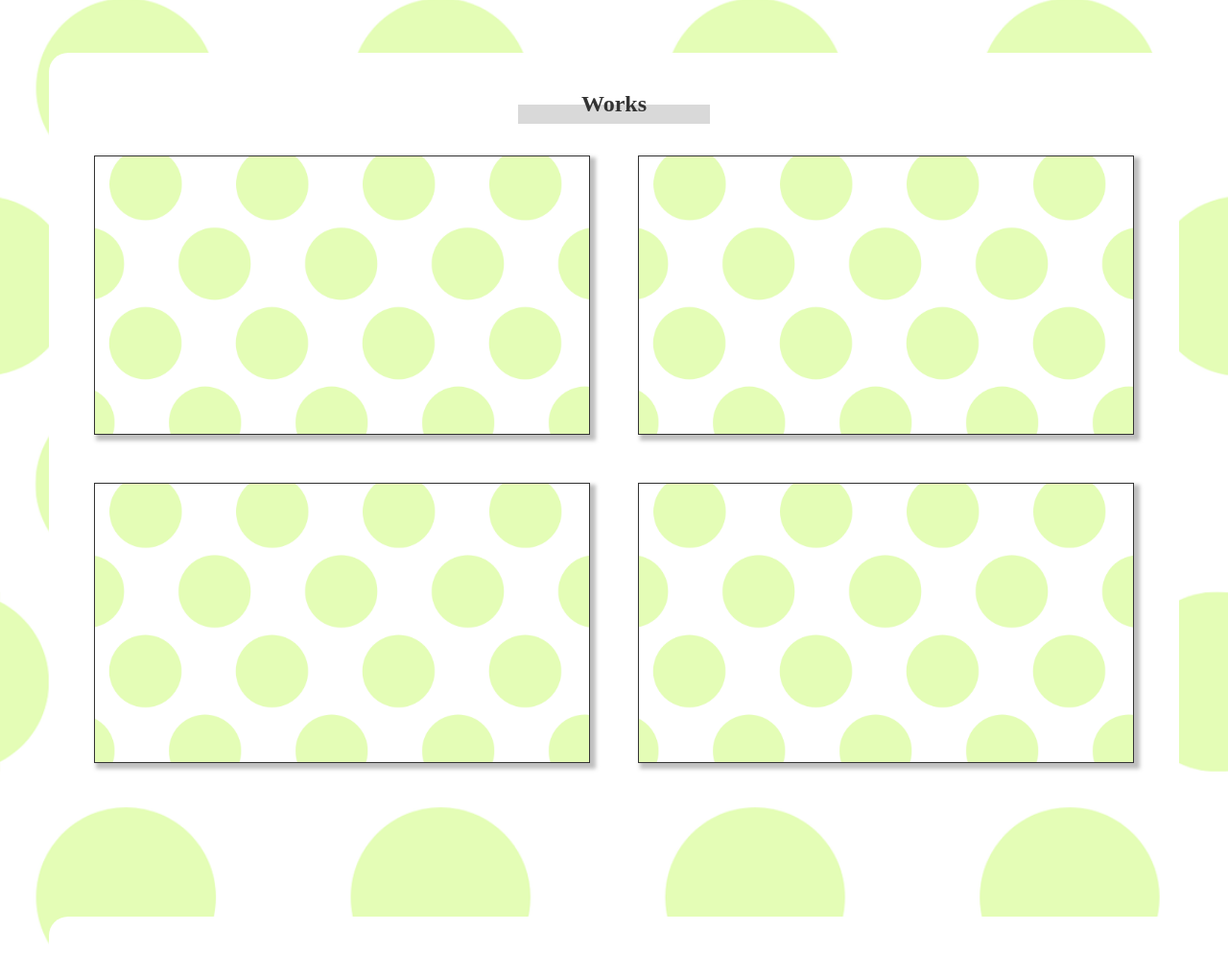
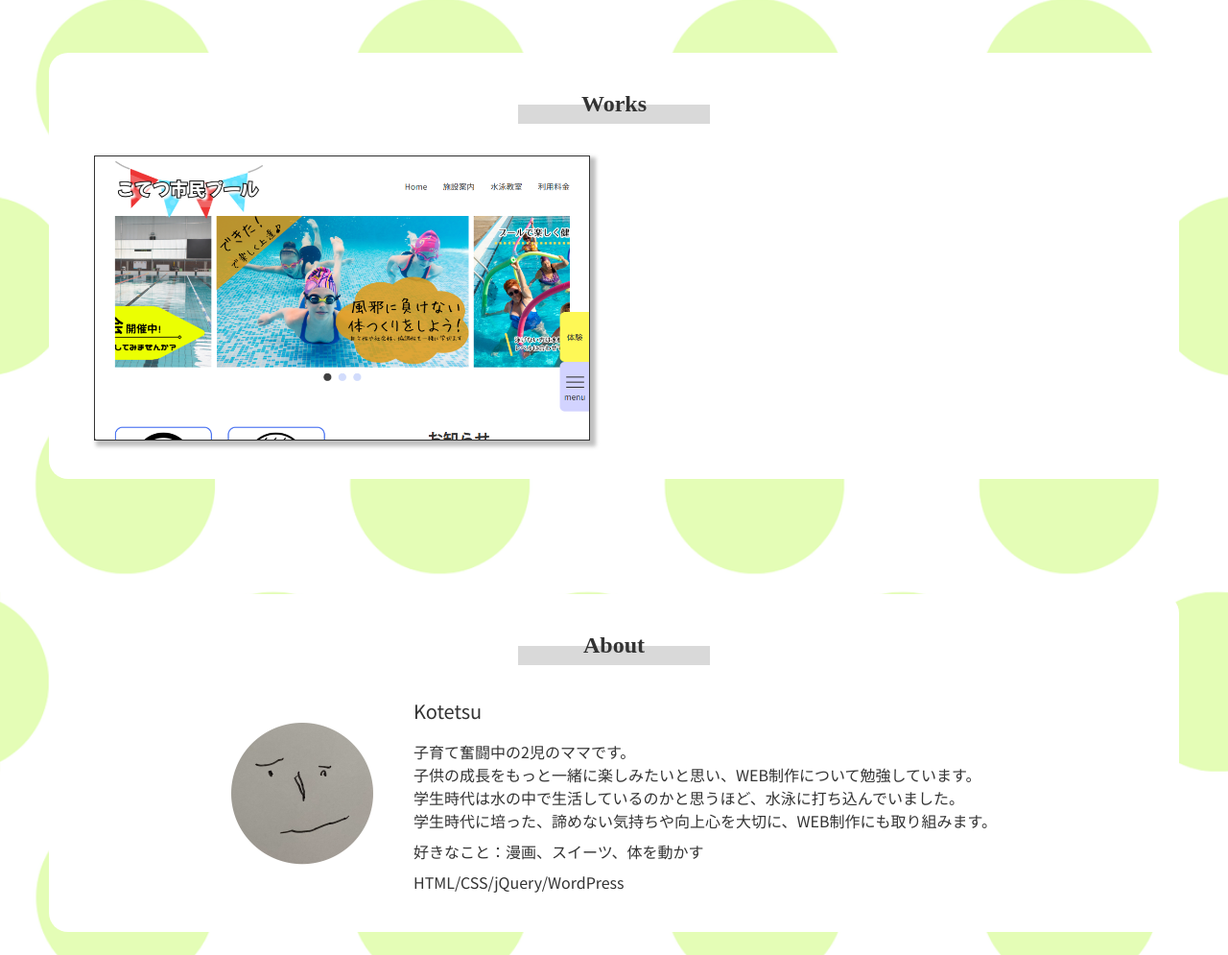
Before and after one commit to kotetsu-pro/portfolio, a plain HTML site: page index.html in a window 1280 px wide. Shown: the part 845-1840 px from the top of the page at 96% size. Drawn offline with nearby package versions, Linux system fonts and the light colour scheme; some packages are replaced by stand-ins of ours; a web font is replaced by a local one.

Commit message:
Add files via upload

```diff
--- a/css/style.css
+++ b/css/style.css
@@ -120,15 +120,14 @@ works
   box-shadow: 4px 4px 4px 2px rgba(0, 0, 0, 0.25);
 }
 
-.grid .caption {
+
+
+
+.grid li .mask .caption{
   font-size: 1.25rem;
   color: #fff;
   padding-top: 30%;
   font-family: "Noto Sans JP", serif;
-
-}
-
-.grid li .mask {
   width: 100%;
   height: 100%;
   position: absolute;
@@ -140,7 +139,7 @@ works
   transition: all 0.4s ease;
 }
 
-.grid li:hover .mask {
+.grid li:hover .mask .caption{
   margin-left: 0;
 }
 
--- a/index.html
+++ b/index.html
@@ -45,31 +45,12 @@
       <h2 class="section-ttl">Works</h2>
       <div class="grid">
         <li>
-          <a href=""><img src="img/background.png" alt=""></a>
+          <a href="https://kotetsu-pool.netlify.app/">
+            <img src="img/kotetus-pool.png" alt="こてつ市民プール">
             <div class="mask">
-            <div class="caption">サイトタイトル</div>
+              <div class="caption">こてつ市民プール</div>
             </div>
-        </li>
-
-        <li>
-          <a href=""><img src="img/background.png" alt=""></a>
-          <div class="mask">
-            <div class="caption">サイトタイトル</div>
-          </div>
-        </li>
-
-        <li>
-          <a href=""><img src="img/background.png" alt=""></a>
-          <div class="mask">
-            <div class="caption">サイトタイトル</div>
-          </div>
-        </li>
-
-        <li>
-          <a href=""><img src="img/background.png" alt=""></a>
-          <div class="mask">
-            <div class="caption">サイトタイトル</div>
-          </div>
+          </a>
         </li>
 
       </div>
```
Also changed, not shown: img/kotetus-pool.png (added). Lines whose indentation alone changed are shown as unchanged.
